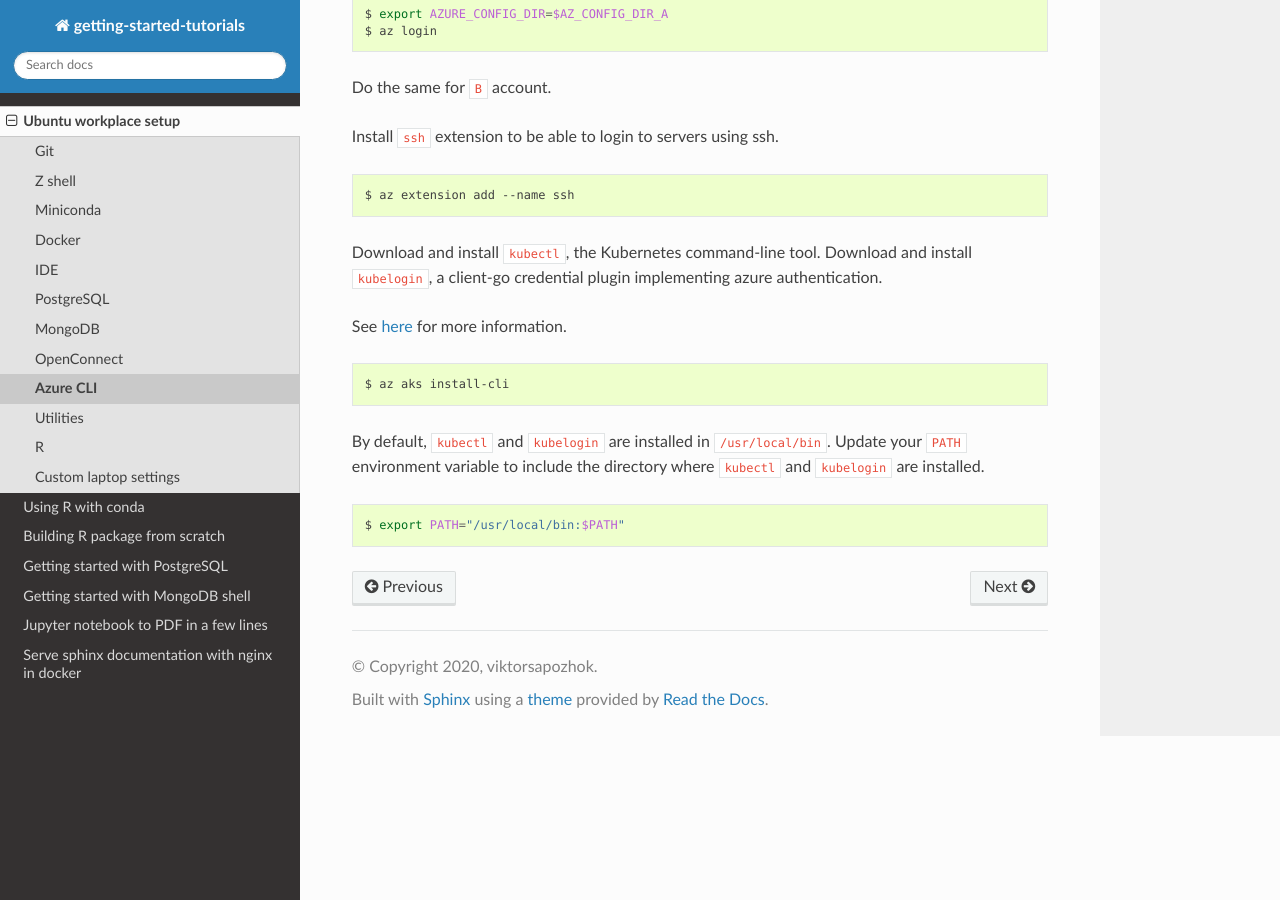
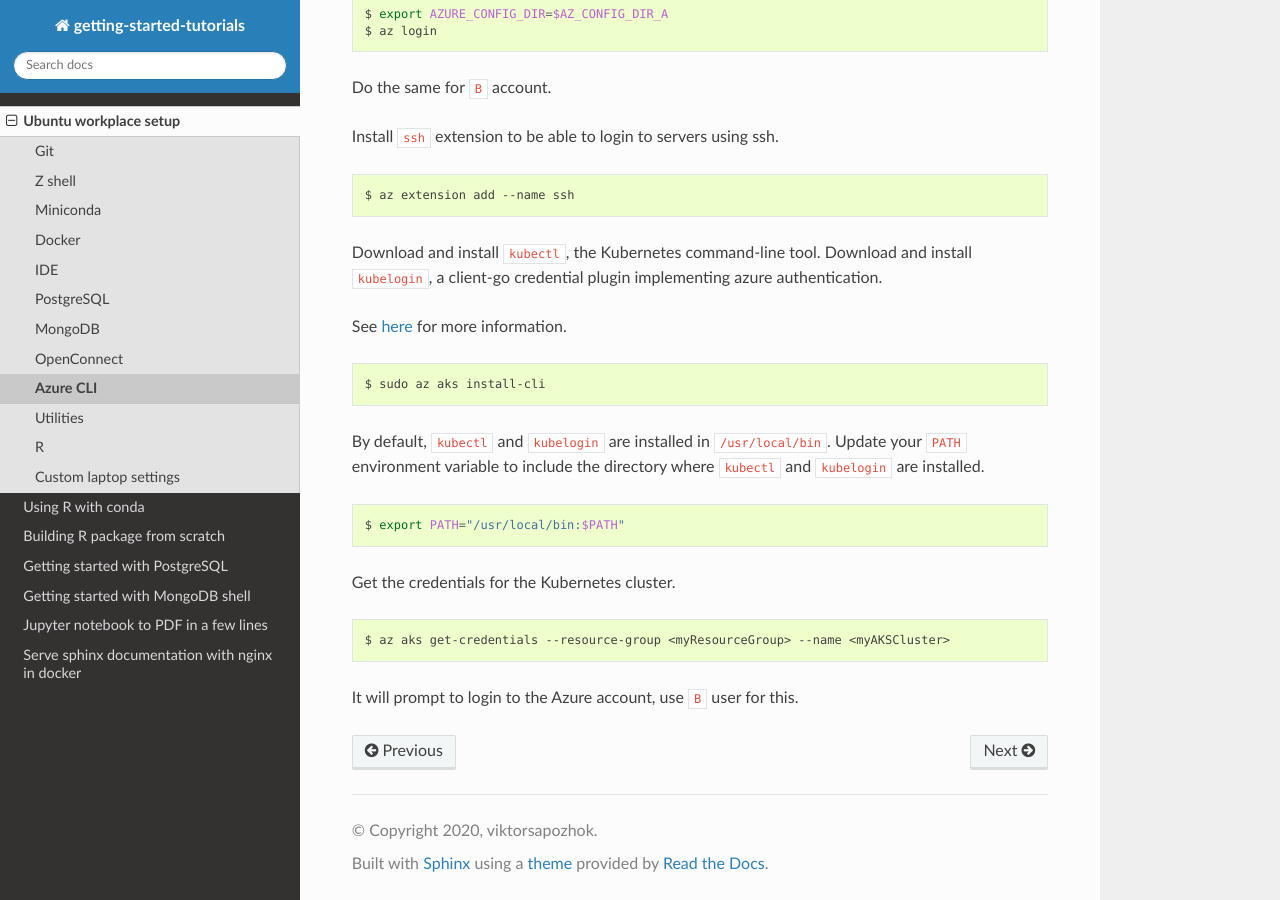
Before and after one commit to viktorsapozhok/getting-started-tutorials, a Sphinx documentation site: the page built from docs/source/workplace/az.rst, in a window 1280 px wide and 900 px high, scrolled down 691 px. Built offline with Sphinx 7.4.7 and the Read the Docs theme 3.1.0, drawn with Linux system fonts in a browser that asks for light colours.

Commit message:
updated docs

```diff
--- a/docs/source/workplace/az.rst
+++ b/docs/source/workplace/az.rst
@@ -47,7 +47,7 @@ See `here <https://learn.microsoft.com/en-us/cli/azure/aks?view=azure-cli-latest
 
 .. code-block:: bash
 
-    $ az aks install-cli
+    $ sudo az aks install-cli
 
 By default, ``kubectl`` and ``kubelogin`` are installed in ``/usr/local/bin``.
 Update your ``PATH`` environment variable to include the directory where ``kubectl``
@@ -56,3 +56,11 @@ and ``kubelogin`` are installed.
 .. code-block:: bash
 
     $ export PATH="/usr/local/bin:$PATH"
+
+Get the credentials for the Kubernetes cluster.
+
+.. code-block:: bash
+
+    $ az aks get-credentials --resource-group <myResourceGroup> --name <myAKSCluster>
+
+It will prompt to login to the Azure account, use ``B`` user for this.
--- a/docs/source/workplace/mongo.rst
+++ b/docs/source/workplace/mongo.rst
@@ -14,15 +14,13 @@ Import the public key used by the package management system.
 
 .. code-block:: bash
 
-    $ wget -qO - https://www.mongodb.org/static/pgp/server-6.0.asc | sudo apt-key add -
-
-The operation should respond with an ``OK``.
+    $ wget -qO - https://www.mongodb.org/static/pgp/server-8.0.asc | sudo tee /etc/apt/trusted.gpg.d/mongodb-org-8.0.asc
 
 Create a list file for MongoDB.
 
 .. code-block:: bash
 
-    $ echo "deb [ arch=amd64,arm64 ] https://repo.mongodb.org/apt/ubuntu focal/mongodb-org/6.0 multiverse" | sudo tee /etc/apt/sources.list.d/mongodb-org-6.0.list
+    $ echo "deb [ arch=amd64,arm64 ] https://repo.mongodb.org/apt/ubuntu jammy/mongodb-org/8.0 multiverse" | sudo tee /etc/apt/sources.list.d/mongodb-org-8.0.list
 
 Reload local package database.
 
```
